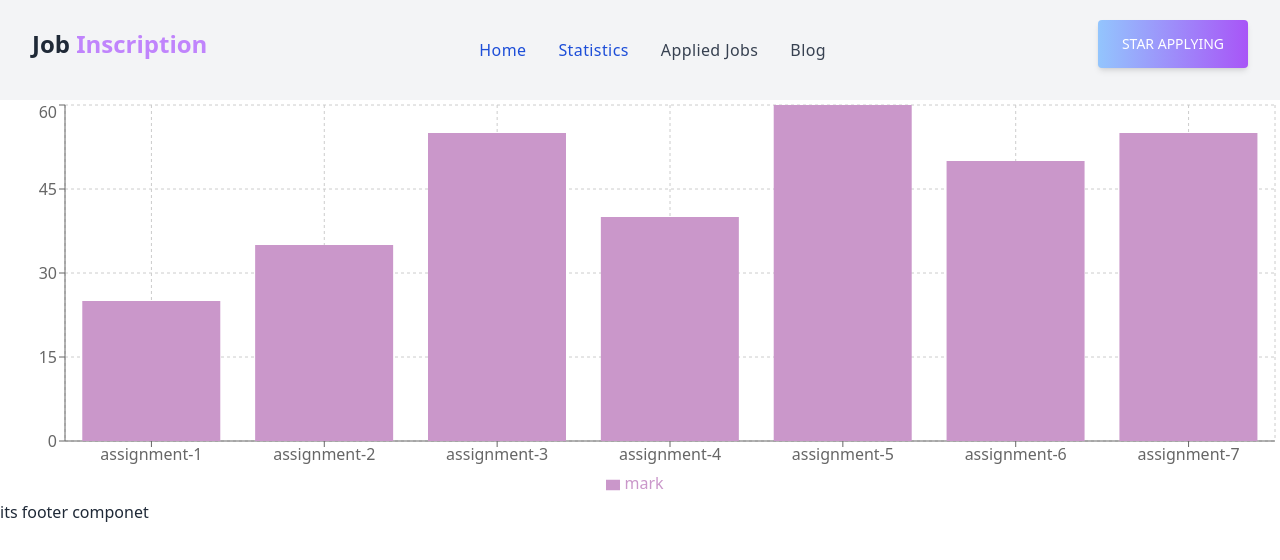
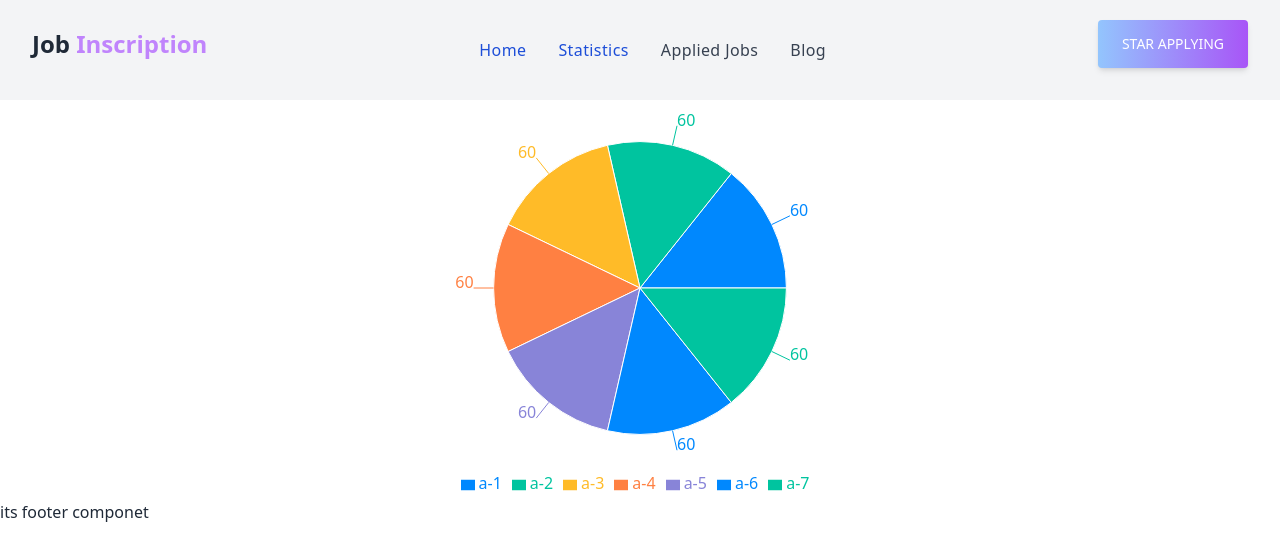
Before and after one commit to Jahidmorol/job-inscription, a React (Vite) app: page /statistics in a window 1280 px wide. Shown: the top 560 px of the page. Built offline with nearby package versions, Linux system fonts and the light colour scheme.

Commit message:
implaned sort by button and and add newchert

```diff
--- a/src/component/Applied.jsx
+++ b/src/component/Applied.jsx
@@ -6,8 +6,7 @@ import Ajob from "./Ajob";
 
 const Applied = () => {
   const aData = useLoaderData();
-  //   const [jobs, setJobs] = useState([]);
-  const [aJobs, setAjobs] = useState([]);
+  const [aJobs, setAjobs] = useState(aData)
 
   useEffect(() => {
     const storedJobs = getShoppingCart();
@@ -18,10 +17,23 @@ const Applied = () => {
       if (addedJobs) {
         savedJobs.push(addedJobs);
       }
-      setAjobs(savedJobs);
+      setAjobs(savedJobs)
     }
   }, [aData]);
-  //   console.log(aJobs);
+
+  useEffect(()=>{
+
+  },[])
+  const handleRemote = () => {
+    const remote = aData.filter(aJob => aJob.remoteOrOnsite == 'Remote')
+    setAjobs(remote)
+  }
+  const handleOnsite = () => {
+    const onsite = aData.filter(aJob => aJob.remoteOrOnsite == 'Onsite')
+    setAjobs(onsite)
+  }
+
+
   return (
     <div className="my-container">
       <h1 className="text-3xl text-center text-gray-700 font-bold">Applied Jobs </h1>
@@ -39,10 +51,10 @@ const Applied = () => {
             className="dropdown-content menu p-2 shadow bg-base-100 rounded-box w-52"
           >
             <li>
-              <a>Item 1</a>
+              <a onClick={handleRemote}>See Remote jobs</a>
             </li>
             <li>
-              <a>Item 2</a>
+              <a onClick={handleOnsite}>See Onsite jobs</a>
             </li>
           </ul>
         </div>
--- /dev/null
+++ b/src/component/ErorPage.jsx
@@ -0,0 +1,28 @@
+import React from "react";
+import { Link, useRouteError } from "react-router-dom";
+import { ExclamationCircleIcon,FaceFrownIcon } from "@heroicons/react/24/solid";
+const ErorPage = () => {
+    const { error, status } = useRouteError();
+  return (
+    <div>
+      <div className="bg-black h-screen w-screen flex justify-center items-center">
+        <div>
+          <p className="flex justify-center">
+            <FaceFrownIcon className="h-40 w-40 text-purple-400" />
+          </p>
+          <p className="text-3xl text-center font-semibold text-red-700">
+            oppes!!
+          </p>
+          <h1 className="text-white text-3xl my-5 font-bold uppercase">
+            {error.message}
+          </h1>
+          <Link className="flex justify-center" to="/">
+            <button className="btn ">Back to Home</button>
+          </Link>
+        </div>
+      </div>
+    </div>
+  );
+};
+
+export default ErorPage;
--- a/src/component/HomeCover.jsx
+++ b/src/component/HomeCover.jsx
@@ -24,7 +24,7 @@ const HomeCover = () => {
         </div>
       </div>
       <div className="md:w-2/3 lg:w-1/2">
-        <img src="/public/assets/All Images/P3OLGJ1 copy 1.png" alt="" />
+        <img src="/assets/All Images/P3OLGJ1 copy 1.png" alt="" />
       </div>
     </div>
   );
--- a/src/component/JobDetails.jsx
+++ b/src/component/JobDetails.jsx
@@ -96,7 +96,7 @@ const JobDetails = () => {
             </div>
           </div>
           <button onClick={()=> handleAppliedjobs(id)} className="btn mt-5 w-full">
-            <Link className="px-28 md:px-24" to="/">
+            <Link className="px-28 md:px-24" to="/applied">
               Apply Now
             </Link>
           </button>
--- a/src/component/Statistics.jsx
+++ b/src/component/Statistics.jsx
@@ -1,45 +1,36 @@
-
-import {
-  BarChart,
-  Bar,
-  XAxis,
-  YAxis,
-  CartesianGrid,
-  Tooltip,
-  Legend,
-  ResponsiveContainer,
-} from "recharts";
+import { PieChart, Pie, Tooltip, Legend, ResponsiveContainer, Cell } from 'recharts';
 
 const assignments = [
-  { name: "assignment-1", id: 1, mark: 25 },
-  { name: "assignment-2", id: 2, mark: 35 },
-  { name: "assignment-3", id: 3, mark: 55 },
-  { name: "assignment-4", id: 4, mark: 40 },
-  { name: "assignment-5", id: 5, mark: 60 },
-  { name: "assignment-6", id: 6, mark: 50 },
-  { name: "assignment-7", id: 7, mark: 55 },
+  { name: "a-1", id: 1, mark: 60 },
+  { name: "a-2", id: 2, mark: 60 },
+  { name: "a-3", id: 3, mark: 60 },
+  { name: "a-4", id: 4, mark: 60 },
+  { name: "a-5", id: 5, mark: 60 },
+  { name: "a-6", id: 6, mark: 60 },
+  { name: "a-7", id: 7, mark: 60 },
 ];
 
-const CompostChart = () => (
-  <ResponsiveContainer
-    width="100%"
-    height={400}
-    margin={{
-      top: 20,
-      right: 20,
-      bottom: 20,
-      left: 20,
-    }}
-  >
-    <BarChart data={assignments}>
-      <CartesianGrid strokeDasharray="3 3" />
-      <XAxis dataKey="name" />
-      <YAxis />
-      <Tooltip />
-      <Legend />
-      <Bar dataKey="mark" fill="#ca97ca" />
-    </BarChart>
-  </ResponsiveContainer>
-);
+const PieCompostChart = () => {
+  const COLORS = ['#0088FE', '#00C49F', '#FFBB28', '#FF8042', '#8884d8'];
 
-export default CompostChart;
+  return (
+    <ResponsiveContainer width="100%" height={400}>
+      <PieChart>
+        <Pie
+          dataKey="mark"
+          data={assignments}
+          fill="#8884d8"
+          label
+        >
+          {assignments.map((entry, index) => (
+            <Cell key={`cell-${index}`} fill={COLORS[index % COLORS.length]} />
+          ))}
+        </Pie>
+        <Tooltip />
+        <Legend />
+      </PieChart>
+    </ResponsiveContainer>
+  );
+};
+
+export default PieCompostChart;
--- a/src/main.jsx
+++ b/src/main.jsx
@@ -4,6 +4,7 @@ import { createBrowserRouter, RouterProvider } from "react-router-dom";
 import App from "./App";
 import Applied from "./component/Applied";
 import Blog from "./component/Blog";
+import ErorPage from "./component/ErorPage";
 import Home from "./component/Home";
 import JobDetails from "./component/JobDetails";
 import Statistics from "./component/Statistics";
@@ -13,6 +14,7 @@ const router = createBrowserRouter([
   {
     path: "/",
     element: <App></App>,
+    errorElement: <ErorPage></ErorPage>,
     children: [
       {
         path: "/",
```
